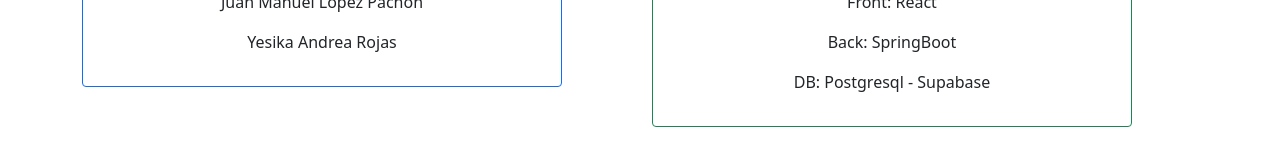
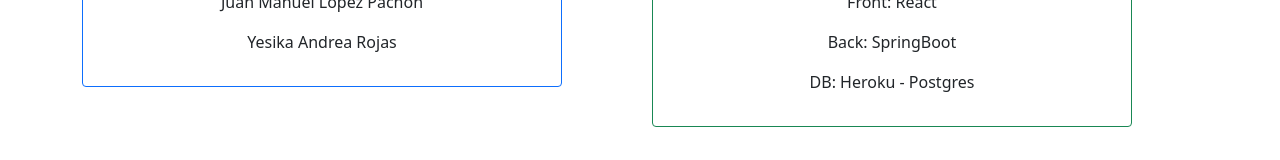
Before and after one commit to JuanManuel1207/front-taller, a React (Create React App) app: page / in a window 1280 px wide. Shown: the part 124-284 px from the top of the page. Built offline with nearby package versions, Linux system fonts and the light colour scheme.

Commit message:
modify connect API

```diff
--- a/src/components/inicio.js
+++ b/src/components/inicio.js
@@ -26,7 +26,7 @@ const Inicio = ()=>{
                                 <Card.Text>
                                     <p>Front: React</p>
                                     <p>Back: SpringBoot</p>
-                                    <p>DB: Postgresql -  Supabase</p>
+                                    <p>DB: Heroku - Postgres</p>
                                 </Card.Text>
                             </Card.Body>
                         </Card>
--- a/src/connection/connectAPI.js
+++ b/src/connection/connectAPI.js
@@ -1,5 +1,5 @@
 import axios from "axios";
 
 export const connectAPI = axios.create({
-    baseURL: "http://localhost:8080/"
+    baseURL: "https://backmeet.herokuapp.com/"
 })
```
